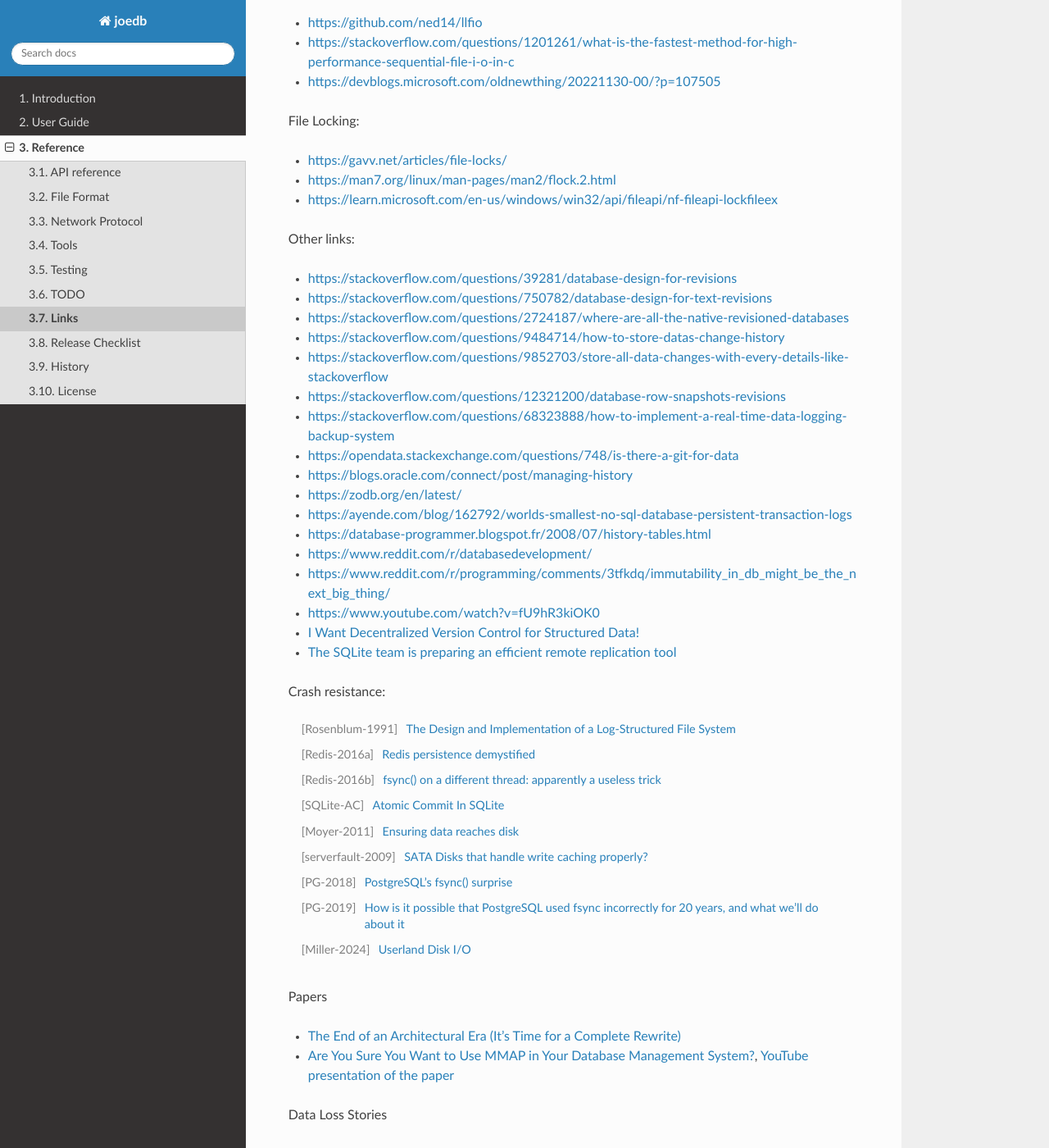
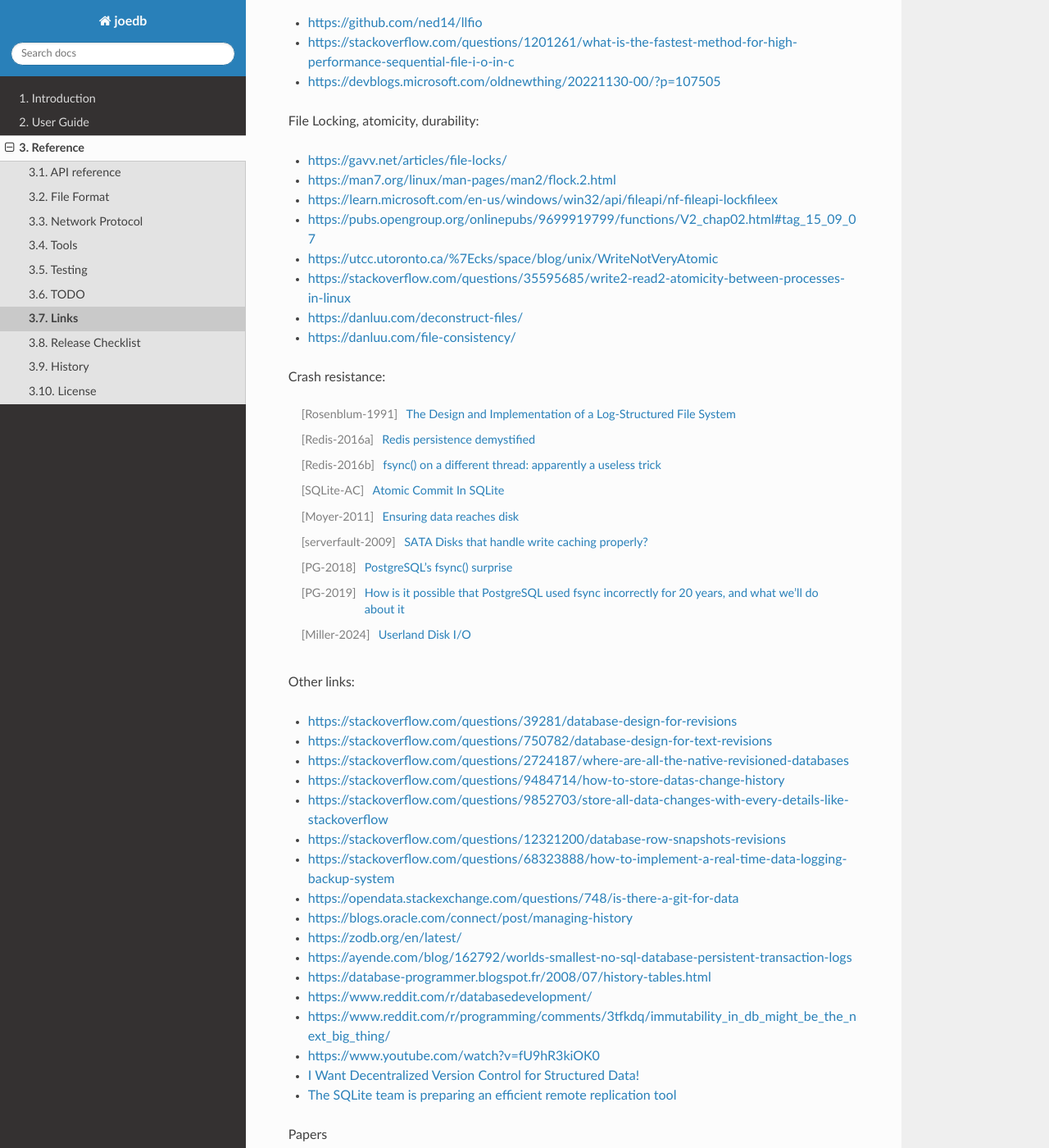
Before and after one commit to Remi-Coulom/joedb, a Sphinx documentation site: the page built from doc/source/links.rst, in a window 1280 px wide and 1400 px high, scrolled down 1440 px. Shown: the whole window at 82% size. Built offline with Sphinx 7.4.7 and the Read the Docs theme 3.1.0, drawn with Linux system fonts in a browser that asks for light colours; formulas are drawn with MathJax 3; some of the changed lines change nothing that is shown.

Commit message:
Add relevant documentation links about atomicity

```diff
--- a/doc/source/links.rst
+++ b/doc/source/links.rst
@@ -59,11 +59,28 @@ Fast IO:
 - https://stackoverflow.com/questions/1201261/what-is-the-fastest-method-for-high-performance-sequential-file-i-o-in-c
 - https://devblogs.microsoft.com/oldnewthing/20221130-00/?p=107505
 
-File Locking:
+File Locking, atomicity, durability:
 
 - https://gavv.net/articles/file-locks/
 - https://man7.org/linux/man-pages/man2/flock.2.html
 - https://learn.microsoft.com/en-us/windows/win32/api/fileapi/nf-fileapi-lockfileex
+- https://pubs.opengroup.org/onlinepubs/9699919799/functions/V2_chap02.html#tag_15_09_07
+- https://utcc.utoronto.ca/%7Ecks/space/blog/unix/WriteNotVeryAtomic
+- https://stackoverflow.com/questions/35595685/write2-read2-atomicity-between-processes-in-linux
+- https://danluu.com/deconstruct-files/
+- https://danluu.com/file-consistency/
+
+Crash resistance:
+
+.. [Rosenblum-1991] `The Design and Implementation of a Log-Structured File System <https://people.eecs.berkeley.edu/~brewer/cs262/LFS.pdf>`_
+.. [Redis-2016a] `Redis persistence demystified <http://oldblog.antirez.com/post/redis-persistence-demystified.html>`_
+.. [Redis-2016b] `fsync() on a different thread: apparently a useless trick <http://oldblog.antirez.com/post/fsync-different-thread-useless.html>`_
+.. [SQLite-AC] `Atomic Commit In SQLite <https://sqlite.org/atomiccommit.html>`_
+.. [Moyer-2011] `Ensuring data reaches disk <https://lwn.net/Articles/457667/>`_
+.. [serverfault-2009] `SATA Disks that handle write caching properly? <https://serverfault.com/questions/15404/sata-disks-that-handle-write-caching-properly>`_
+.. [PG-2018] `PostgreSQL's fsync() surprise <https://lwn.net/Articles/752063/>`_
+.. [PG-2019] `How is it possible that PostgreSQL used fsync incorrectly for 20 years, and what we'll do about it <https://archive.fosdem.org/2019/schedule/event/postgresql_fsync/>`_
+.. [Miller-2024] `Userland Disk I/O <https://transactional.blog/how-to-learn/disk-io>`_
 
 Other links:
 
@@ -87,18 +104,6 @@ Other links:
 - `I Want Decentralized Version Control for Structured Data! <https://jonas-schuermann.name/projects/dvcs-for-structured-data/blog/2020-03-22-manifesto.html>`_
 - `The SQLite team is preparing an efficient remote replication tool <https://www.reddit.com/r/programming/comments/1fvp9dz/the_sqlite_team_is_preparing_an_efficient_remote/>`_
 
-Crash resistance:
-
-.. [Rosenblum-1991] `The Design and Implementation of a Log-Structured File System <https://people.eecs.berkeley.edu/~brewer/cs262/LFS.pdf>`_
-.. [Redis-2016a] `Redis persistence demystified <http://oldblog.antirez.com/post/redis-persistence-demystified.html>`_
-.. [Redis-2016b] `fsync() on a different thread: apparently a useless trick <http://oldblog.antirez.com/post/fsync-different-thread-useless.html>`_
-.. [SQLite-AC] `Atomic Commit In SQLite <https://sqlite.org/atomiccommit.html>`_
-.. [Moyer-2011] `Ensuring data reaches disk <https://lwn.net/Articles/457667/>`_
-.. [serverfault-2009] `SATA Disks that handle write caching properly? <https://serverfault.com/questions/15404/sata-disks-that-handle-write-caching-properly>`_
-.. [PG-2018] `PostgreSQL's fsync() surprise <https://lwn.net/Articles/752063/>`_
-.. [PG-2019] `How is it possible that PostgreSQL used fsync incorrectly for 20 years, and what we'll do about it <https://archive.fosdem.org/2019/schedule/event/postgresql_fsync/>`_
-.. [Miller-2024] `Userland Disk I/O <https://transactional.blog/how-to-learn/disk-io>`_
-
 Papers
 
 - `The End of an Architectural Era (It’s Time for a Complete Rewrite) <https://dslam.cs.umd.edu/vldb07hstore.pdf>`_
```
